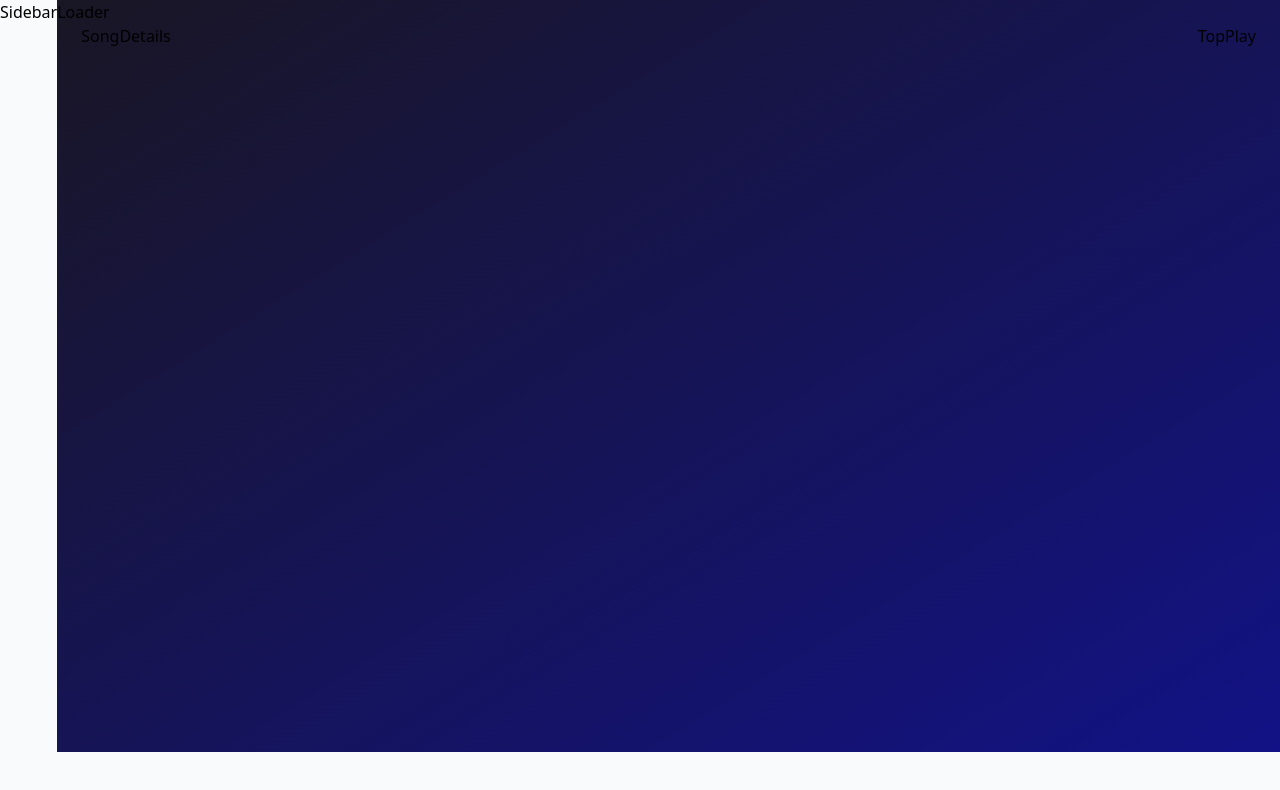
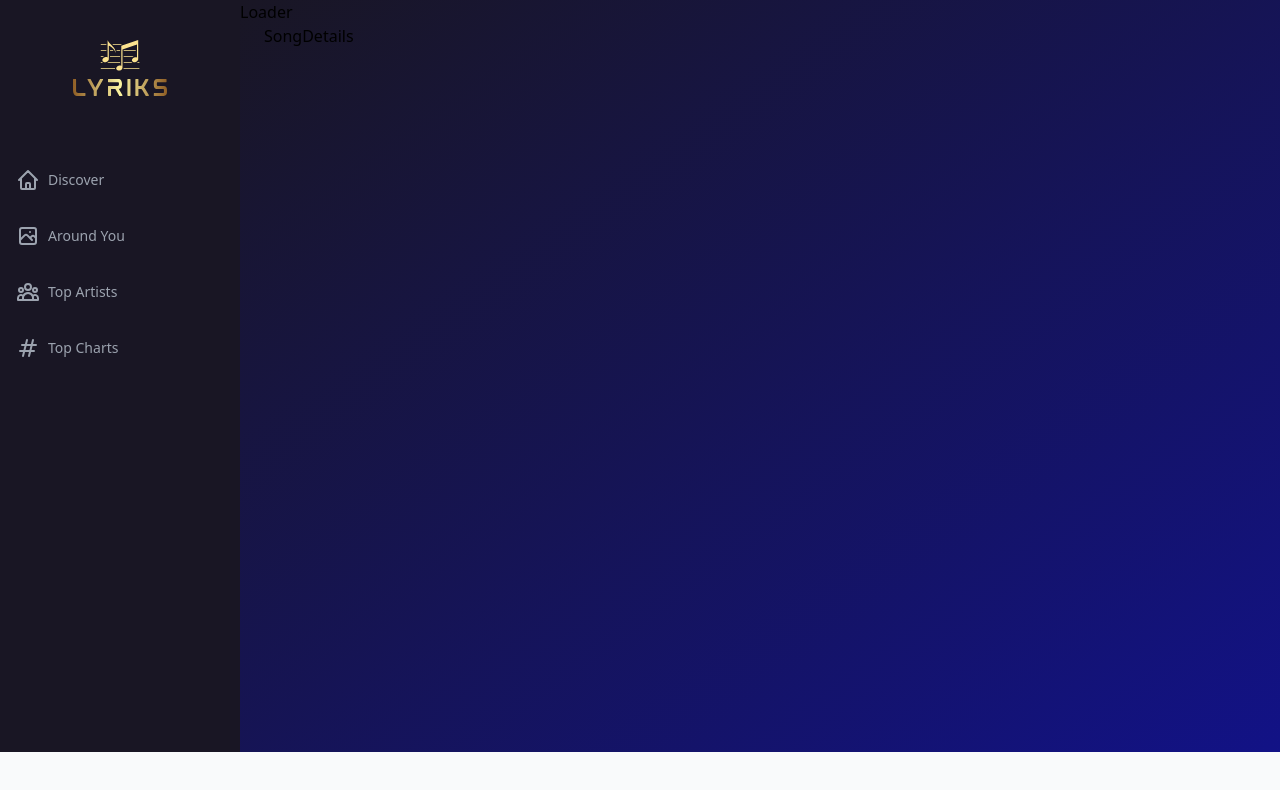
Before and after one commit to Sruthi-Palle/spotify-app-sruthiPalle, a React (Vite) app: page /songs/1 in a window 1280 px wide. Shown: the top 790 px of the page. Built offline with nearby package versions, Linux system fonts and the light colour scheme; no server answers.

Commit message:
created responsive Sidebar component and started working on TopPlay component

```diff
--- a/src/components/Sidebar.jsx
+++ b/src/components/Sidebar.jsx
@@ -1,5 +1,58 @@
-const Sidebar = () => (
-  <div>Sidebar</div>
-);
+import { useState } from "react";
+import { NavLink } from "react-router-dom";
+import { RiCloseLine } from "react-icons/ri";
+import { logo } from "../assets";
+import { links } from "../assets/constants";
+import { HiOutlineMenu } from "react-icons/hi";
+
+const Sidebar = () => {
+  const NavLinks = (handleClick) => {
+    return (
+      <div className="mt-10">
+        {links.map((item) => (
+          <NavLink
+            key={item.name}
+            to={item.to}
+            className="flex flex-row justify-start items-center my-8 text-sm font-medium text-gray-400 hover:text-cyan-400"
+            onClick={() => handleClick && handleClick()}
+          >
+            <item.icon className="w-6 h-6 mr-2" />
+            {item.name}
+          </NavLink>
+        ))}
+      </div>
+    );
+  };
+  const [mobileMenuOpen, setMobileMenuOpen] = useState(false);
+  return (
+    <>
+      <div className="md:flex hidden flex-col w-[240px] py-10 px-4 bg-[#191624]">
+        <img src={logo} alt="logo" className="w-full h-14 object-contain" />
+        <NavLinks />
+      </div>
+      <div className="absolute md:hidden block top-6 right-3">
+        {mobileMenuOpen ? (
+          <RiCloseLine
+            className="w-6 h-6 text-white mr-2"
+            onClick={() => setMobileMenuOpen(false)}
+          />
+        ) : (
+          <HiOutlineMenu
+            className="w-6 h-6 text-white mr-2"
+            onClick={() => setMobileMenuOpen(true)}
+          />
+        )}
+      </div>
+      <div
+        className={`absolute md:hidden top-0 h-screen w-2/3 bg-gradient-to-tl from-white/10 to-[#483d8b] backdrop-blur-lg z-10 p-6  smooth-transition ${
+          mobileMenuOpen ? "left-0" : "-left-full"
+        }`}
+      >
+        <img src={logo} alt="logo" className="w-full h-14 object-contain" />
+        <NavLinks handleClick={() => setMobileMenuOpen(false)} />
+      </div>
+    </>
+  );
+};
 
 export default Sidebar;
--- a/src/components/TopPlay.jsx
+++ b/src/components/TopPlay.jsx
@@ -1,5 +1,34 @@
-const TopPlay = () => (
-  <div>TopPlay</div>
-);
+import { useEffect, useRef } from "react";
+import { Link } from "react-router-dom";
+import { useDispatch, useSelector } from "react-redux";
+import { Swiper, SwiperSlide } from "swiper/react";
+import { FreeMode } from "swiper";
+import PlayPause from "./PlayPause";
+import { playPause, setActiveSong } from "../redux/features/playerSlice";
+import "swiper/css";
+import "swiper/css/free-mode";
+import { useGetTopChartsQuery } from "../redux/services/shazamCore";
+const TopPlay = () => {
+  const dispatch = useDispatch();
+  const { activeSong, isPlaying } = useSelector((state) => state.player);
+  const { data } = useGetTopChartsQuery();
+  const divRef = useRef(null);
+  useEffect(() => {
+    divRef.current.scrollIntoView({ behaviour: "smooth" });
+  });
+
+  const topPlays = data?.slice(0, 5);
+
+  const handlePauseClick = () => {
+    dispatch(playPause(false));
+  };
+
+  const handlePlayClick = () => {
+    dispatch(setActiveSong({ song, data, i }));
+    dispatch(playPause(true));
+  };
+
+  return <div ref={divRef} className=""></div>;
+};
 
 export default TopPlay;
--- a/src/pages/Discover.jsx
+++ b/src/pages/Discover.jsx
@@ -32,11 +32,11 @@
         </select>
       </div>
       <div className="flex flex-wrap sm:justify-start justify-center gap-8">
-        {data?.map((song, index) => (
+        {data?.map((song, i) => (
           <SongCard
             key={song.key}
             song={song}
-            index={index}
+            i={i}
             isPlaying={isPlaying}
             activeSong={activeSong}
             data={data}
```
Also changed, not shown: src/App.jsx (+12 -4 lines).
